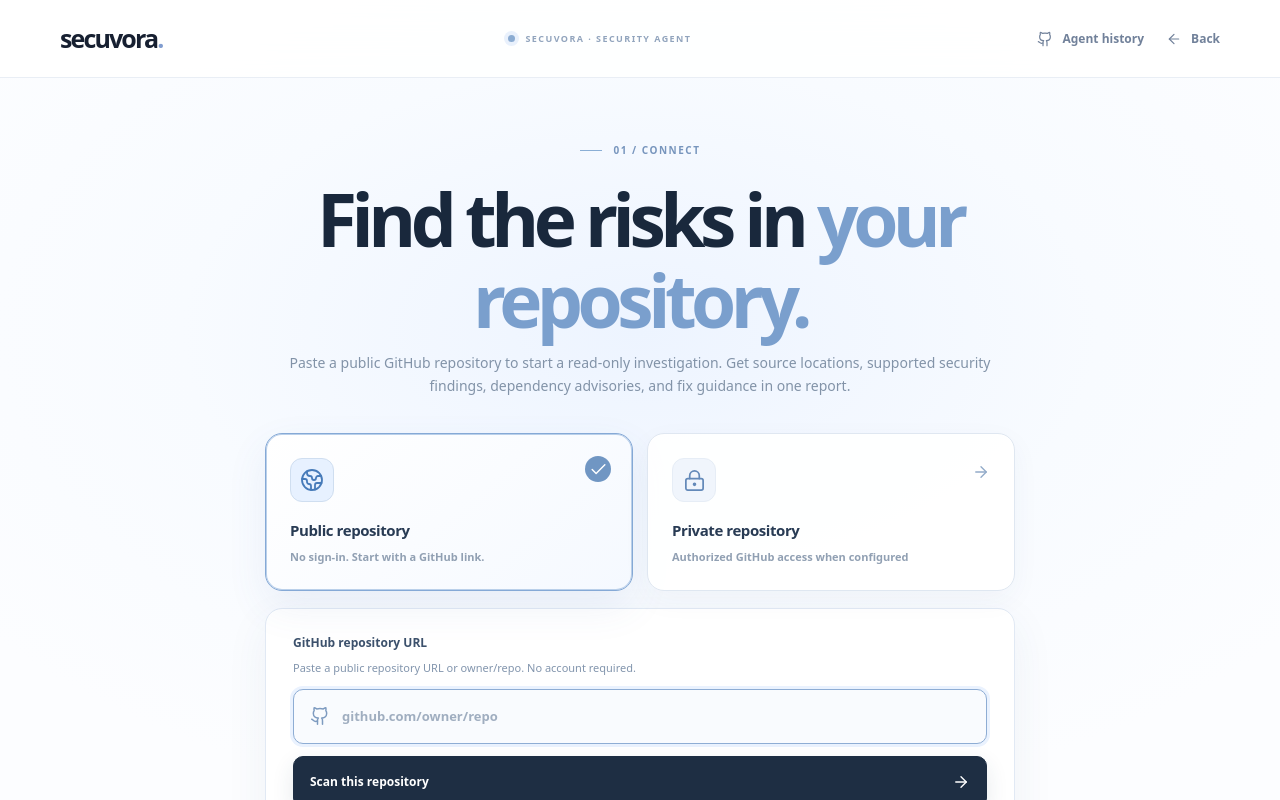
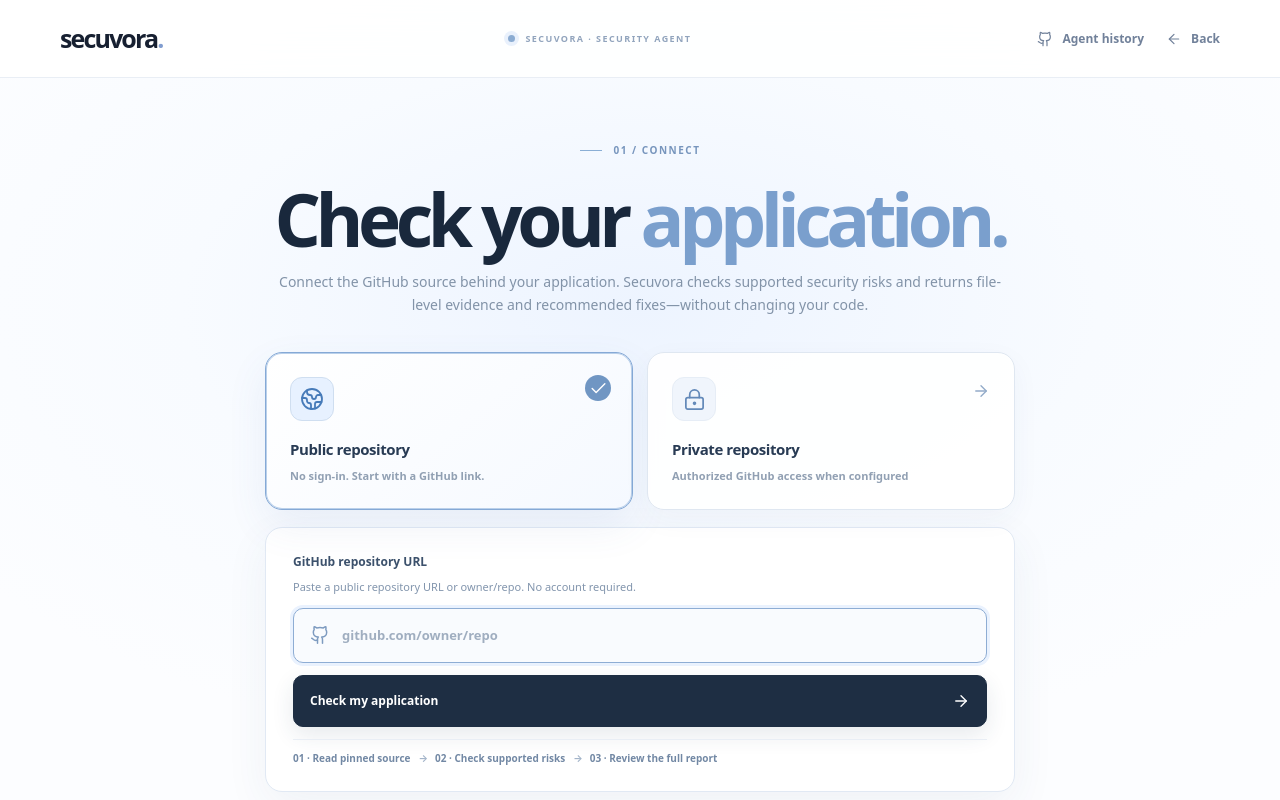
Before and after one commit to helloskyorigin/Safe-sure, a Next.js app: page /assess in a window 1280 px wide. Shown: the top 800 px of the page. Built offline with nearby package versions, Linux system fonts and the light colour scheme.

Commit message:
copy: consistent application-check CTAs without changing layout or scanner

```diff
--- a/components/AssessmentStart.tsx
+++ b/components/AssessmentStart.tsx
@@ -57,8 +57,8 @@
       <main id="connect-main" className="connect-main">
         <div className="connect-content">
           <div className="connect-step"><span className="connect-step-line"/> 01 / CONNECT</div>
-          <h1>Find the risks in <em>your repository.</em></h1>
-          <p className="connect-subtitle">Paste a public GitHub repository to start a read-only investigation. Get source locations, supported security findings, dependency advisories, and fix guidance in one report.</p>
+          <h1>Check your <em>application.</em></h1>
+          <p className="connect-subtitle">Connect the GitHub source behind your application. Secuvora checks supported security risks and returns file-level evidence and recommended fixes—without changing your code.</p>
 
           <div className="connect-choices" role="group" aria-label="Repository visibility">
             <button type="button" className={"connect-choice" + (mode === "public" ? " selected" : "")}
@@ -95,7 +95,7 @@
                   </div>
                   {error && <p className="connect-error" role="alert" id="connect-url-error">{error}</p>}
                   <button type="submit" className="connect-submit">
-                    Scan this repository <ArrowRight size={18}/>
+                    Check my application <ArrowRight size={18}/>
                   </button>
                 <div className="connect-workflow-note" aria-label="What happens next">
                     <span>01 · Read pinned source</span><span>02 · Check supported risks</span><span>03 · Review the full report</span>
```
